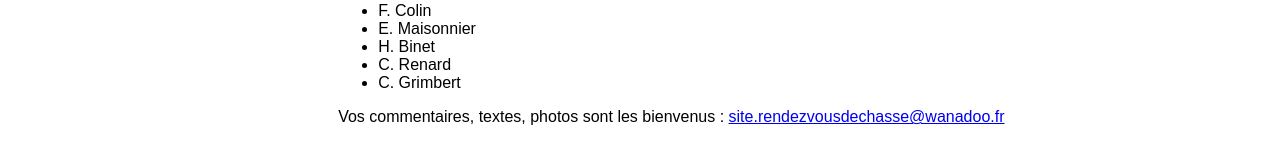
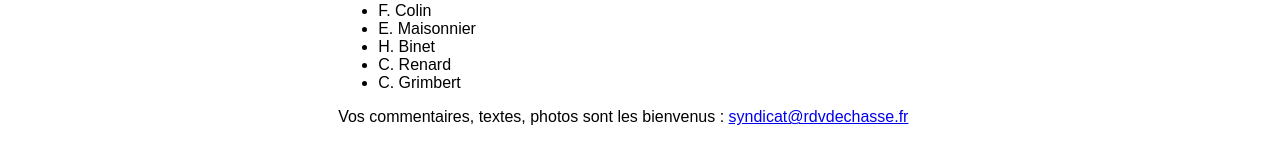
Before and after one commit to rendezvousdechasse/rendezvousdechasse.github.io, a Jekyll site: the page built from about/index.md, in a window 1280 px wide. Shown: the part 367-531 px from the top of the page. Built offline with Jekyll 4.4.1, drawn with Linux system fonts in a browser that asks for light colours.

Commit message:
Update contact e-mail

```diff
--- a/about/index.md
+++ b/about/index.md
@@ -22,4 +22,4 @@ Ont participé à l'élaboration du site :
 - C. Grimbert
 
 Vos commentaires, textes, photos sont les bienvenus :
-<site.rendezvousdechasse@wanadoo.fr>
+<syndicat@rdvdechasse.fr>
```
